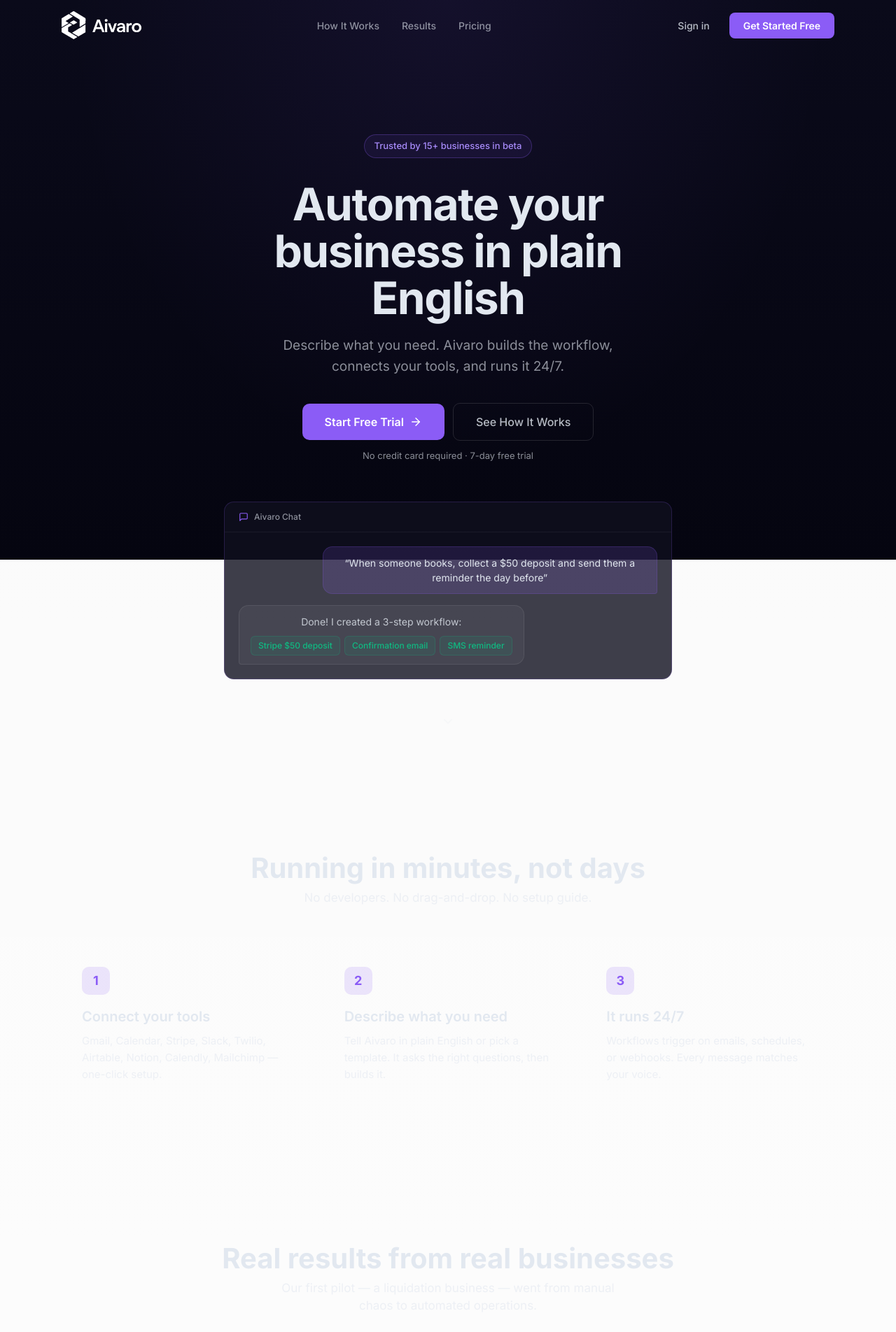
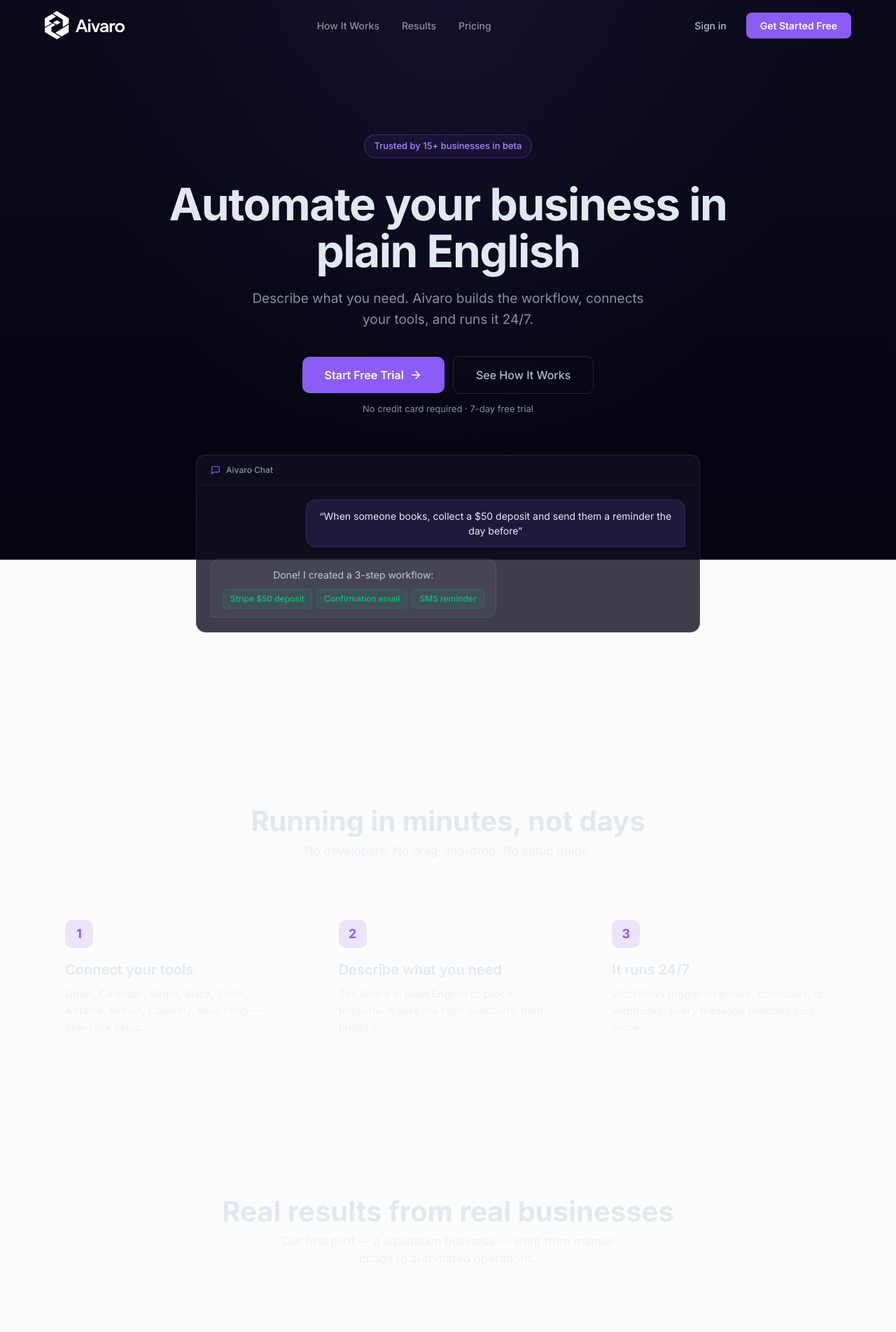
Before and after one commit to Abelo9996/Aivaro, a Next.js app in the folder web/: page /landing in a window 1280 px wide. Shown: the top 1904 px of the page at 70% size. Built offline with nearby package versions, Linux system fonts and the light colour scheme.

Commit message:
fix: widen landing page layout for large monitors
- maxWidth 1200 -> 1400
- section padding 48px -> 64px on desktop
- hero headline maxWidth 700 -> 800
- subtitle maxWidth 520 -> 580
- chat card maxWidth 640 -> 720

```diff
--- a/web/src/app/landing/page.tsx
+++ b/web/src/app/landing/page.tsx
@@ -73,7 +73,7 @@
         animate={{ y: 0 }}
         transition={{ duration: 0.6, ease: 'easeOut' }}
       >
-        <div style={{ maxWidth: 1200, margin: '0 auto', padding: isMobile ? '8px 16px' : isTablet ? '8px 32px' : '8px 48px' }}>
+        <div style={{ maxWidth: 1400, margin: '0 auto', padding: isMobile ? '8px 16px' : isTablet ? '8px 32px' : '8px 64px' }}>
           <div style={{
             display: 'flex',
             alignItems: 'center',
@@ -172,7 +172,7 @@
 
   return (
     <div style={{ background: 'transparent', position: 'relative' }}>
-      <div style={{ maxWidth: 1200, margin: '0 auto', padding: isMobile ? '64px 16px 48px' : isTablet ? '80px 32px 64px' : '120px 48px 80px' }}>
+      <div style={{ maxWidth: 1400, margin: '0 auto', padding: isMobile ? '64px 16px 48px' : isTablet ? '80px 32px 64px' : '120px 64px 80px' }}>
         <motion.div style={{ display: 'flex', flexDirection: 'column', alignItems: 'center', textAlign: 'center' }}>
 
           <motion.div
@@ -185,7 +185,7 @@
           </motion.div>
 
           <motion.h1
-            style={{ fontSize: isMobile ? 36 : isTablet ? 52 : 64, lineHeight: 1.05, letterSpacing: '-1.5px', fontWeight: 700, color: styles.textPrimary, margin: '0 0 20px', maxWidth: 700 }}
+            style={{ fontSize: isMobile ? 36 : isTablet ? 52 : 64, lineHeight: 1.05, letterSpacing: '-1.5px', fontWeight: 700, color: styles.textPrimary, margin: '0 0 20px', maxWidth: 800 }}
             initial={{ opacity: 0, y: 20 }}
             animate={{ opacity: 1, y: 0 }}
             transition={{ duration: 0.6, delay: 0.1 }}
@@ -194,7 +194,7 @@
           </motion.h1>
 
           <motion.p
-            style={{ fontSize: isMobile ? 17 : 19, lineHeight: 1.6, color: styles.textMuted, margin: '0 0 36px', maxWidth: 520 }}
+            style={{ fontSize: isMobile ? 17 : 19, lineHeight: 1.6, color: styles.textMuted, margin: '0 0 36px', maxWidth: 580 }}
             initial={{ opacity: 0, y: 20 }}
             animate={{ opacity: 1, y: 0 }}
             transition={{ duration: 0.6, delay: 0.2 }}
@@ -239,7 +239,7 @@
 
           {/* Chat example card */}
           <motion.div
-            style={{ width: '100%', maxWidth: 640, marginTop: isMobile ? 40 : 56 }}
+            style={{ width: '100%', maxWidth: 720, marginTop: isMobile ? 40 : 56 }}
             initial={{ opacity: 0, y: 30 }}
             animate={{ opacity: 1, y: 0 }}
             transition={{ duration: 0.7, delay: 0.5 }}
@@ -312,7 +312,7 @@
 
   return (
     <div id="how-it-works" style={{ padding: isMobile ? '60px 0' : '100px 0' }}>
-      <div ref={ref} style={{ maxWidth: 1200, margin: '0 auto', padding: isMobile ? '0 16px' : isTablet ? '0 32px' : '0 48px' }}>
+      <div ref={ref} style={{ maxWidth: 1400, margin: '0 auto', padding: isMobile ? '0 16px' : isTablet ? '0 32px' : '0 64px' }}>
         <motion.div
           initial={{ opacity: 0, y: 20 }}
           animate={isInView ? { opacity: 1, y: 0 } : {}}
@@ -372,7 +372,7 @@
 
   return (
     <div id="results" style={{ padding: isMobile ? '60px 0' : '100px 0' }}>
-      <div ref={ref} style={{ maxWidth: 1200, margin: '0 auto', padding: isMobile ? '0 16px' : isTablet ? '0 32px' : '0 48px' }}>
+      <div ref={ref} style={{ maxWidth: 1400, margin: '0 auto', padding: isMobile ? '0 16px' : isTablet ? '0 32px' : '0 64px' }}>
         <motion.div
           initial={{ opacity: 0, y: 20 }}
           animate={isInView ? { opacity: 1, y: 0 } : {}}
@@ -485,7 +485,7 @@
 
   return (
     <div style={{ padding: isMobile ? '60px 0' : '100px 0' }}>
-      <div ref={ref} style={{ maxWidth: 1200, margin: '0 auto', padding: isMobile ? '0 16px' : isTablet ? '0 32px' : '0 48px' }}>
+      <div ref={ref} style={{ maxWidth: 1400, margin: '0 auto', padding: isMobile ? '0 16px' : isTablet ? '0 32px' : '0 64px' }}>
         <motion.div
           initial={{ opacity: 0, y: 20 }}
           animate={isInView ? { opacity: 1, y: 0 } : {}}
@@ -570,7 +570,7 @@
 
   return (
     <div id="pricing" style={{ padding: isMobile ? '60px 0' : '100px 0' }}>
-      <div ref={ref} style={{ maxWidth: 1200, margin: '0 auto', padding: isMobile ? '0 16px' : isTablet ? '0 32px' : '0 48px' }}>
+      <div ref={ref} style={{ maxWidth: 1400, margin: '0 auto', padding: isMobile ? '0 16px' : isTablet ? '0 32px' : '0 64px' }}>
         <motion.div
           initial={{ opacity: 0, y: 20 }}
           animate={isInView ? { opacity: 1, y: 0 } : {}}
@@ -652,7 +652,7 @@
 
   return (
     <div style={{ padding: isMobile ? '48px 0' : '80px 0' }}>
-      <div style={{ maxWidth: 1200, margin: '0 auto', padding: isMobile ? '0 16px' : isTablet ? '0 32px' : '0 48px' }}>
+      <div style={{ maxWidth: 1400, margin: '0 auto', padding: isMobile ? '0 16px' : isTablet ? '0 32px' : '0 64px' }}>
         <motion.div
           ref={ref}
           style={{
@@ -669,7 +669,7 @@
           <h2 style={{ fontSize: isMobile ? 24 : 36, fontWeight: 700, color: styles.textPrimary, marginBottom: 12 }}>
             Your next missed follow-up costs more than trying Aivaro
           </h2>
-          <p style={{ fontSize: isMobile ? 15 : 17, color: styles.textMuted, marginBottom: 28, maxWidth: 480, margin: '0 auto 28px' }}>
+          <p style={{ fontSize: isMobile ? 15 : 17, color: styles.textMuted, marginBottom: 28, maxWidth: 520, margin: '0 auto 28px' }}>
             7-day free trial. First workflow running in minutes.
           </p>
           <Link href="/signup" style={{ textDecoration: 'none' }}>
@@ -697,7 +697,7 @@
   const { isMobile, isTablet } = useResponsive();
   return (
     <div style={{ padding: isMobile ? '32px 0' : '48px 0', borderTop: '1px solid rgba(255,255,255,0.06)' }}>
-      <div style={{ maxWidth: 1200, margin: '0 auto', padding: isMobile ? '0 16px' : isTablet ? '0 32px' : '0 48px' }}>
+      <div style={{ maxWidth: 1400, margin: '0 auto', padding: isMobile ? '0 16px' : isTablet ? '0 32px' : '0 64px' }}>
         <div style={{ display: 'flex', flexDirection: isMobile ? 'column' : 'row', alignItems: isMobile ? 'flex-start' : 'center', justifyContent: 'space-between', gap: 16 }}>
           <div>
             <Logo small />
```
